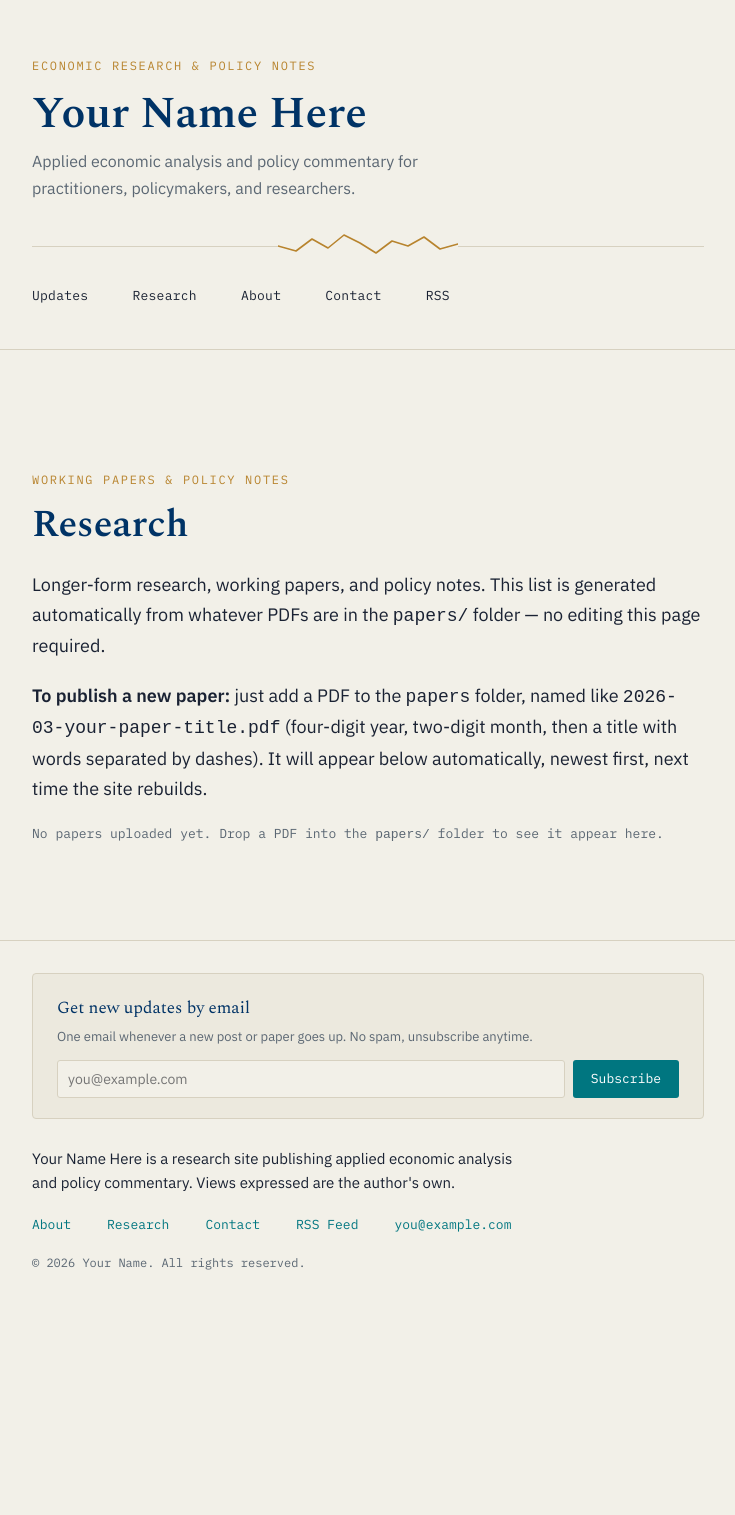
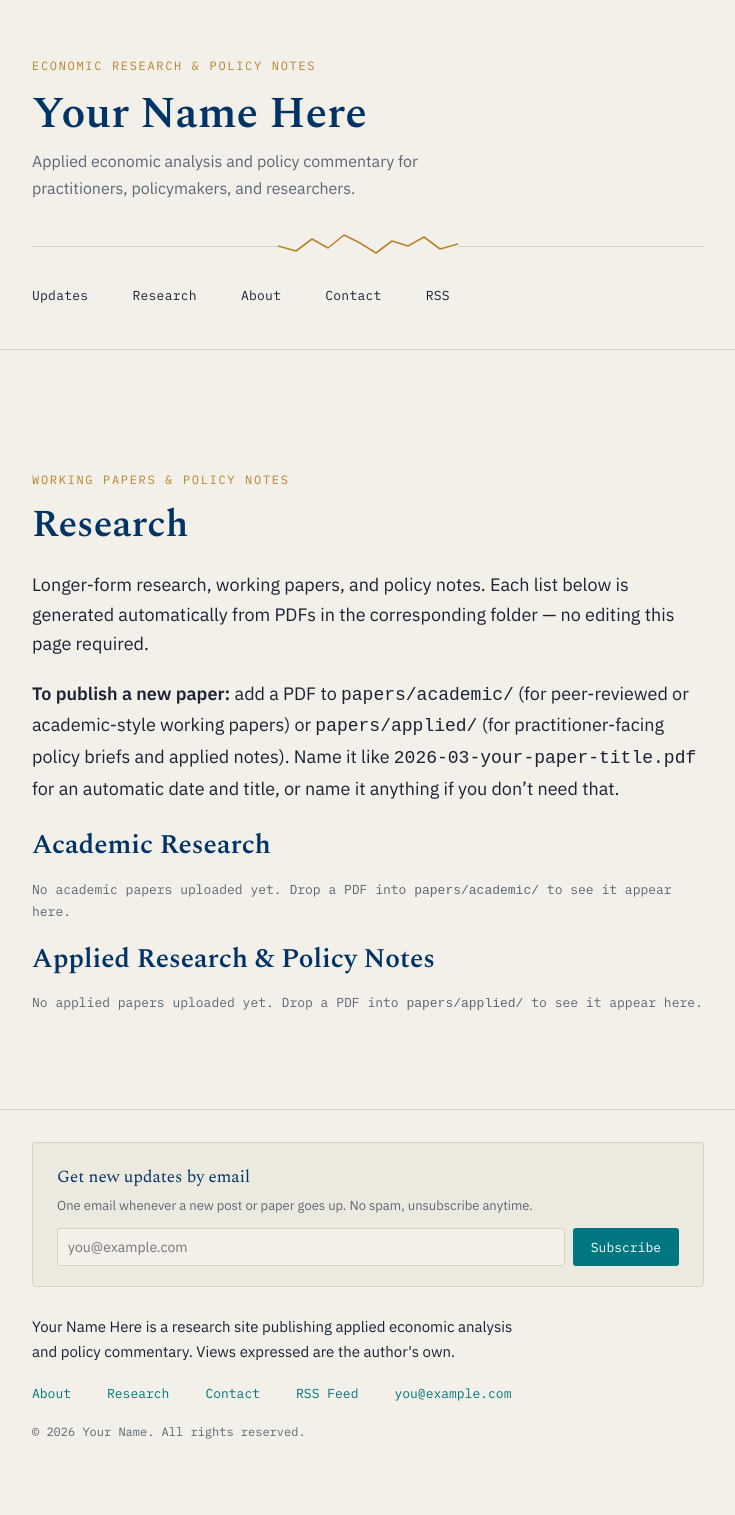
Before and after one commit to mouhcine1981/econ-notes.github.io, a Jekyll site: the page built from research.md, in a window 1280 px wide. Shown: the whole page, without its empty margins (272-1007 px from the left). Built offline with Jekyll 4.4.1, drawn with Linux system fonts in a browser that asks for light colours; before the commit the page ends 1346 px from its top, so only the background shows below that.

Commit message:
Update research.md

```diff
--- a/research.md
+++ b/research.md
@@ -5,18 +5,21 @@ eyebrow: Working papers & policy notes
 permalink: /research/
 ---
 
-Longer-form research, working papers, and policy notes. This list is generated automatically from whatever PDFs are in the `papers/` folder — no editing this page required.
+Longer-form research, working papers, and policy notes. Each list below is generated automatically from PDFs in the corresponding folder — no editing this page required.
 
-**To publish a new paper:** just add a PDF to the `papers` folder, named like `2026-03-your-paper-title.pdf` (four-digit year, two-digit month, then a title with words separated by dashes). It will appear below automatically, newest first, next time the site rebuilds.
+**To publish a new paper:** add a PDF to `papers/academic/` (for peer-reviewed or academic-style working papers) or `papers/applied/` (for practitioner-facing policy briefs and applied notes). Name it like `2026-03-your-paper-title.pdf` for an automatic date and title, or name it anything if you don't need that.
 
 {% assign pdf_ext = ".pdf" %}
-{% assign papers_folder = "/papers/" %}
-{% assign papers = site.static_files | where_exp: "f", "f.extname == pdf_ext" %}
-{% assign papers = papers | where_exp: "f", "f.path contains papers_folder" %}
-{% assign papers = papers | sort: "name" | reverse %}
+
+## Academic Research
+
+{% assign academic_folder = "/papers/academic/" %}
+{% assign academic_papers = site.static_files | where_exp: "f", "f.extname == pdf_ext" %}
+{% assign academic_papers = academic_papers | where_exp: "f", "f.path contains academic_folder" %}
+{% assign academic_papers = academic_papers | sort: "name" | reverse %}
 
 <ul class="pub-list">
-{% for file in papers %}
+{% for file in academic_papers %}
   {% assign name_no_ext = file.name | remove: '.pdf' %}
   {% assign parts = name_no_ext | split: '-' %}
   {% assign part_count = parts | size %}
@@ -52,6 +55,54 @@ Longer-form research, working papers, and policy notes. This list is generated a
 {% endfor %}
 </ul>
 
-{% if papers.size == 0 %}
-<p class="meta">No papers uploaded yet. Drop a PDF into the <code>papers/</code> folder to see it appear here.</p>
+{% if academic_papers.size == 0 %}
+<p class="meta">No academic papers uploaded yet. Drop a PDF into <code>papers/academic/</code> to see it appear here.</p>
 {% endif %}
+
+## Applied Research & Policy Notes
+
+{% assign applied_folder = "/papers/applied/" %}
+{% assign applied_papers = site.static_files | where_exp: "f", "f.extname == pdf_ext" %}
+{% assign applied_papers = applied_papers | where_exp: "f", "f.path contains applied_folder" %}
+{% assign applied_papers = applied_papers | sort: "name" | reverse %}
+
+<ul class="pub-list">
+{% for file in applied_papers %}
+  {% assign name_no_ext = file.name | remove: '.pdf' %}
+  {% assign parts = name_no_ext | split: '-' %}
+  {% assign part_count = parts | size %}
+
+  {% if part_count >= 3 %}
+    {% assign paper_year = parts[0] %}
+    {% assign paper_month = parts[1] %}
+    {% assign paper_title = "" %}
+    {% assign word_count = 0 %}
+    {% for word in parts %}
+      {% if forloop.index0 >= 2 %}
+        {% assign cap_word = word | capitalize %}
+        {% if word_count == 0 %}
+          {% assign paper_title = cap_word %}
+        {% else %}
+          {% assign paper_title = paper_title | append: " " | append: cap_word %}
+        {% endif %}
+        {% assign word_count = word_count | plus: 1 %}
+      {% endif %}
+    {% endfor %}
+    {% assign date_str = paper_year | append: "-" | append: paper_month | append: "-01" %}
+    {% assign display_date = date_str | date: "%B %Y" %}
+  {% else %}
+    {% assign paper_title = name_no_ext | replace: '-', ' ' | replace: '_', ' ' | capitalize %}
+    {% assign display_date = file.modified_time | date: "%B %Y" %}
+  {% endif %}
+
+  <li class="pub-item">
+    <div class="meta">{{ display_date }}</div>
+    <div class="pub-title">{{ paper_title }}</div>
+    <div class="pub-venue"><a href="{{ file.path | relative_url }}">PDF</a></div>
+  </li>
+{% endfor %}
+</ul>
+
+{% if applied_papers.size == 0 %}
+<p class="meta">No applied papers uploaded yet. Drop a PDF into <code>papers/applied/</code> to see it appear here.</p>
+{% endif %}
```
